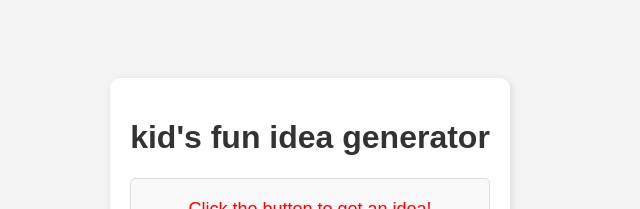
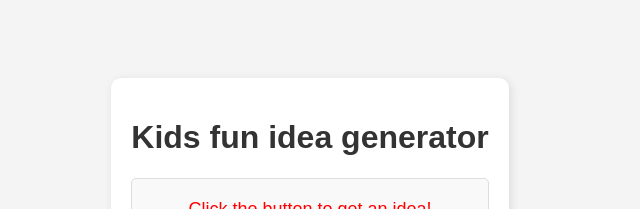
Before and after one commit to akisdomain123/boredkidapps, a plain HTML site: page index.html in a window 1280 px wide. Shown: the top 209 px of the page, without its empty margins (330-970 px from the left). Drawn offline with Linux system fonts and the light colour scheme.

Commit message:
Update index.html

```diff
--- a/index.html
+++ b/index.html
@@ -3,11 +3,14 @@
 <head>
     <meta charset="UTF-8">
     <meta name="viewport" content="width=device-width, initial-scale=1.0">
-    <title>Kid's fun idea generator</title>
+    <title>Kids fun idea generator</title>
     <link rel="stylesheet" href="style.css">
     <style>
         h1 {
             text-transform: lowercase;
+        }
+        h1::first-letter {
+            text-transform: uppercase;
         }
         #idea-box {
             color: red;
@@ -16,7 +19,7 @@
 </head>
 <body>
     <div class="container">
-        <h1>kid's fun idea generator</h1>
+        <h1>Kids fun idea generator</h1>
         <p id="idea-box">Click the button to get an idea!</p>
         <button onclick="getNewIdea()">Get a New Idea</button>
     </div>
```
